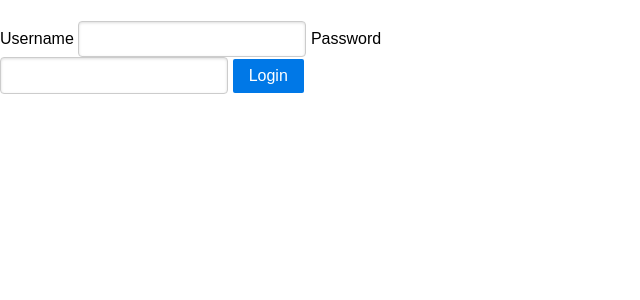
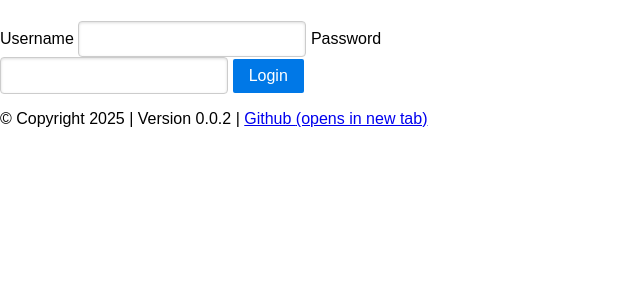
Before and after one commit to the-broke-sommeliers/wine-cellar, a Django app: page /accounts/login/ in a window 1280 px wide. Shown: the part 93-393 px from the top of the page, without its empty margins (0-640 px from the left). Run offline with Django 5.2, Linux system fonts and the light colour scheme; parts of the project's set-up code (start-up, migrations or seed data) failed here and were passed over; some libraries are stand-ins or nearby versions.

Commit message:
add footer styling

```diff
--- /dev/null
+++ b/wine_cellar/__init__.py
@@ -0,0 +1 @@
+__version__ = "0.0.2"
--- /dev/null
+++ b/wine_cellar/apps/wine/templatetags/settings.py
@@ -0,0 +1,9 @@
+from django import template
+from django.conf import settings
+
+register = template.Library()
+
+
+@register.simple_tag
+def get_setting(name):
+    return getattr(settings, name, "")
--- a/wine_cellar/conf/settings.py
+++ b/wine_cellar/conf/settings.py
@@ -10,12 +10,13 @@ For the full list of settings and their values, see
 https://docs.djangoproject.com/en/5.0/ref/settings/
 """
 
-import os
 from pathlib import Path
+
+from wine_cellar import __version__
 
 # Build paths inside the project like this: BASE_DIR / 'subdir'.
 BASE_DIR = Path(__file__).resolve().parent.parent
-
+VERSION = __version__
 
 # Quick-start development settings - unsuitable for production
 # See https://docs.djangoproject.com/en/5.0/howto/deployment/checklist/
--- a/wine_cellar/templates/base.html
+++ b/wine_cellar/templates/base.html
@@ -1,5 +1,5 @@
 <!DOCTYPE html>
-{% load static i18n %}
+{% load static settings i18n %}
 <html lang="en">
     <head>
         <meta charset="UTF-8">
@@ -64,6 +64,9 @@
                     {% block content %}
                     {% endblock content %}
                 </div>
+                <footer class="footer">
+                    <p>© Copyright 2025 | Version {% get_setting "VERSION" %} | <a href="https://github.com/goapunk/wine-cellar" target="_blank">Github <span class="sr-only">(opens in new tab)</span></a></p>
+                </footer>
             </div>
         </div>
     </body>
```
Also changed, not shown: wine_cellar/assets/css/page-layout.css (+8 -0 lines), wine_cellar/apps/wine/templatetags/__init__.py (added).
